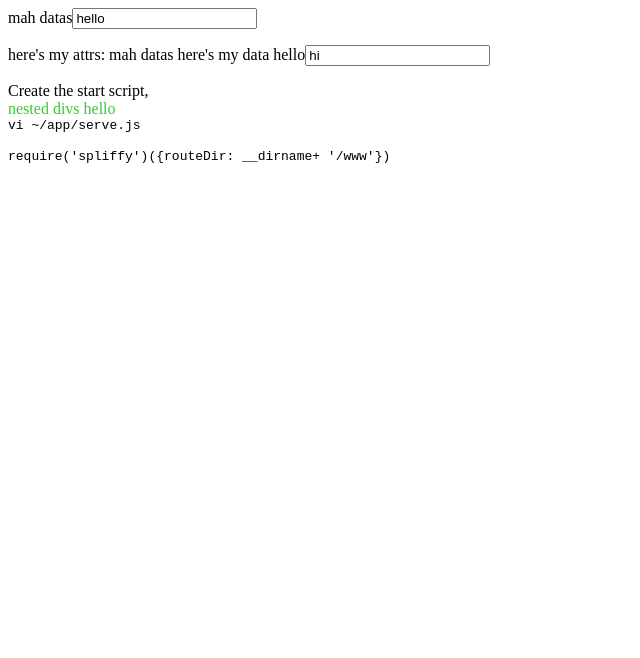
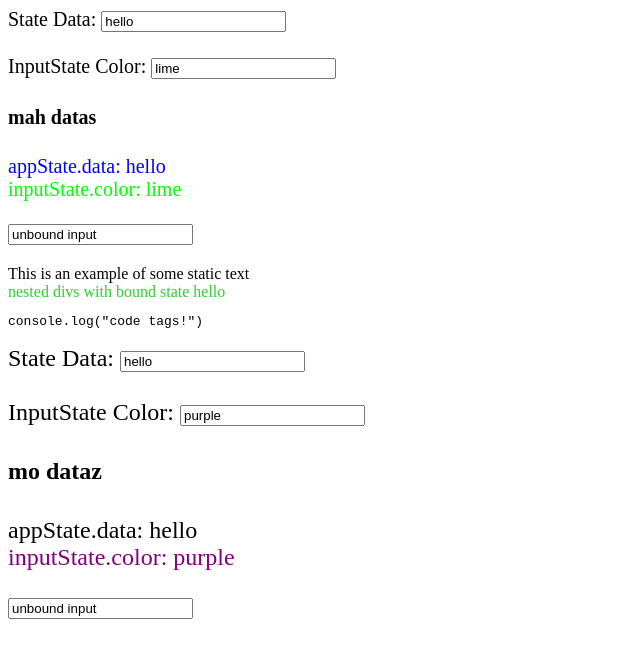
Before and after one commit to SRFNStack/fntags, a website: page example.html in a window 1280 px wide. Shown: the whole page, without its empty margins (0-640 px from the left). Drawn offline with Linux system fonts and the light colour scheme.

Commit message:
add ability to explicitly update elements instead of just re-rendering a function. This fixes the issues with losing focus on inputs when updating a bound parent element

```diff
--- a/example.html
+++ b/example.html
@@ -5,30 +5,82 @@
 <body>
 <script type="text/javascript">
 
-    let [state, bind] = initState({ data: 'hello' })
+    let [ appState, bindAppState ] = initState( { data: 'hello' } )
 
-    const myInput = ( attrs ) =>
-        div( attrs,
+
+    const myForm = ( { message, fontSize, stateColor, inputStateColor } ) => {
+        let [ inputState, bindInputState ] = initState( { color: inputStateColor } )
+        return form( { style: `font-size: ${fontSize}` },
+                     'State Data: ',
+                     bindAppState(
                          input( {
-                        value: state.data,
+                                    value: appState.data,
                                     oninput: ( e ) => {
-                            state.data = e.target.value
+                                        appState.data = e.target.value
                                     }
                                 } ),
+                         ( el, st ) => el.value = st.data
+                     ),
+                     br(), br(),
+                     'InputState Color: ',
+                     bindInputState(
+                         input( {
+                                    value: inputState.color,
+                                    oninput: ( e ) => {
+                                        inputState.color = e.target.value
+                                    }
+                                } ),
+                         ( el, st ) => el.value = st.color
+                     ),
                      p(
-                 bind(() =>`here's my attrs: ${attrs} here's my data ${state.data}`),
-                 input( { value: 'hi' } )
+                         bindAppState(
+                             () =>
+                                 div(
+                                     h4(message),
+                                     span( { style: `color: ${stateColor}` },
+                                           `appState.data: ${appState.data}`
+                                     ),
+                                     br(),
+                                     bindInputState(
+                                         () =>
+                                             span( { style: `color: ${inputState.color}` },
+                                                   `inputState.color: ${inputState.color}`
                                              )
                                      )
+                                 ) ),
+                         br(),
+                         input( { value: 'unbound input' } )
+                     )
+        )
+    }
 
 
     document.body.append(
-        div( {id: "App"},
-             myInput( 'mah datas' ),
-             p( 'Create the start script, ',
-                div( div( div( { style: 'color: limegreen' }, div( bind( ()=> `nested divs ${state.data}` )) ) ) ),
-                code( 'vi ~/app/serve.js' ) ),
-             pre( code( { class: 'lang-js' }, 'require(\'spliffy\')({routeDir: __dirname+ \'/www\'})' ) )
+        div( { id: 'App' },
+             myForm( {
+                         message: 'mah datas',
+                         fontSize: '20px',
+                         stateColor: 'blue',
+                         inputStateColor: 'lime'
+                     } ),
+             p( 'This is an example of some static text',
+                div(
+                    div(
+                        div( { style: 'color: limegreen' },
+                             div(
+                                 bindAppState( () => `nested divs with bound state ${appState.data}` )
+                             )
+                        )
+                    )
+                ),
+                pre( code( { class: 'lang-js' }, 'console.log("code tags!")' ) )
+             ),
+             myForm( {
+                         message: 'mo dataz',
+                         fontSize: '24px',
+                         stateColor: 'ping',
+                         inputStateColor: 'purple'
+                     } )
         )
     )
 
--- a/package.json
+++ b/package.json
@@ -1,9 +1,9 @@
 {
-  "name": "brighton",
+  "name": "fntags",
   "version": "0.0.1",
   "author": "Robert Kempton <r@snow87.com>",
   "private": false,
-  "homepage": "https://github.com/narcolepticsnowman/brighton",
+  "homepage": "https://github.com/narcolepticsnowman/fntags",
   "license": "MIT",
   "files": [
     "src/*",
@@ -13,7 +13,7 @@
   "main": "src/index.js",
   "repository": {
     "type": "git",
-    "url": "git@github.com:narcolepticsnowman/brighton.git"
+    "url": "git@github.com:narcolepticsnowman/fntags.git"
   },
   "keywords": [
     "html",
--- a/src/index.js
+++ b/src/index.js
@@ -60,16 +60,17 @@
             defineProperty: notify( 'defineProperty' )
         } )
         p.watchState = ( observer ) => observers.push( observer )
-        return [ p, ( el ) => {
-            if( typeof el !== 'function' ) throw 'You can only bind functions to state changes.'
-            let element = renderElement( el( state ) )
+        return [ p, ( el, update ) => {
+            if( typeof el !== 'function' && !isNode(el)) throw 'You can only bind functions and Elements to state changes.'
+            if( isNode(el) && typeof update !== 'function') throw 'You must supply an update function when binding directly to an element'
+            let element = typeof el === 'function' ? renderElement( el( state ) ) : el
 
-            const updateElement = ( newState ) => {
+            const updateElement = update ? update : ( current, newState ) => {
                 const newElement = renderElement( el( newState ) )
                 element.replaceWith( newElement )
                 element = newElement
             }
-            state.watchState( updateElement )
+            state.watchState( (state) => updateElement(element, state) )
             return element
         } ]
     }
```
Also changed, not shown: docs/index.html (added, +100 -0 lines), README.md. Lines whose indentation alone changed are shown as unchanged.
